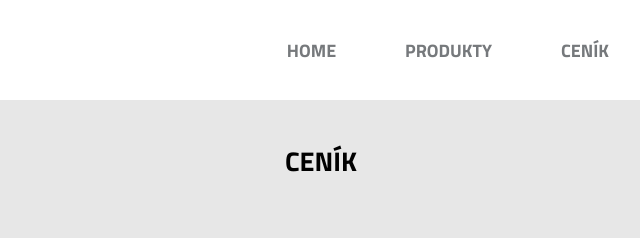
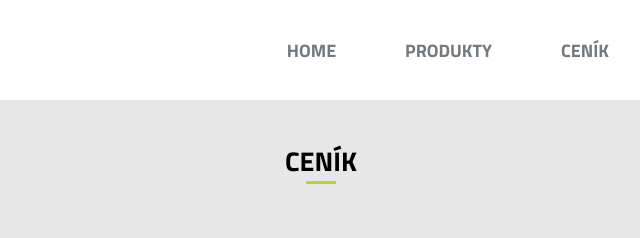
Before and after one commit to armvdd/FINAL-PROJEKT-Czechitas, an Eleventy site: page cenik.html in a window 1280 px wide. Shown: the top 238 px of the page, 319-959 px from the left. Built offline with nearby package versions, Linux system fonts and the light colour scheme; Eleventy itself is replaced by a stand-in of ours; files that its build step writes are made by us from their sources.

Commit message:
after element nadpisu cenik

```diff
--- a/scss/cenik.scss
+++ b/scss/cenik.scss
@@ -3,6 +3,7 @@ $cenik-afterElementColor: #000000;
 $cenikTabletPC-afterElementColor: #ffffff;
 $footerBorder-color: #cccccc;
 $cenikSection-bgColor: #e7e7e7;
+$headerAfterElementColor: #bcd338;
 
 /* mobile frst */
 
@@ -15,6 +16,14 @@ $cenikSection-bgColor: #e7e7e7;
   text-align: center;
   margin-bottom: 20px;
 
+  &::after {
+    content: "";
+    display: block;
+    background-color: $headerAfterElementColor;
+    width: 25px;
+    height: 2px;
+    margin: 0 auto;
+  }
 }
 
 .cenik{
@@ -89,6 +98,11 @@ $cenikSection-bgColor: #e7e7e7;
 
     .cenik-h1{
         margin-bottom: 55px;
+
+        &::after {
+            width: 30px;
+            height: 3px;
+          }
     }
 
     .cenik{
```
Also changed, not shown: css/cenik.css, 1 other file.
